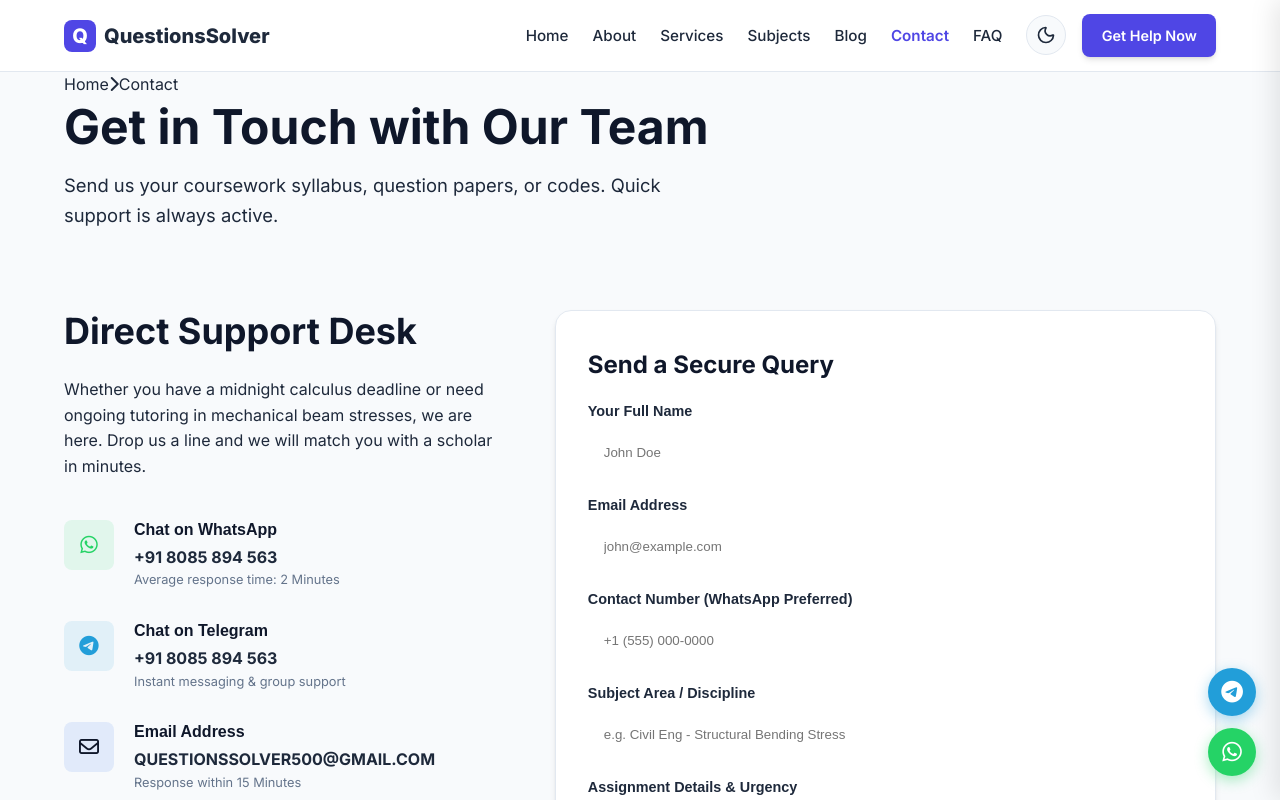
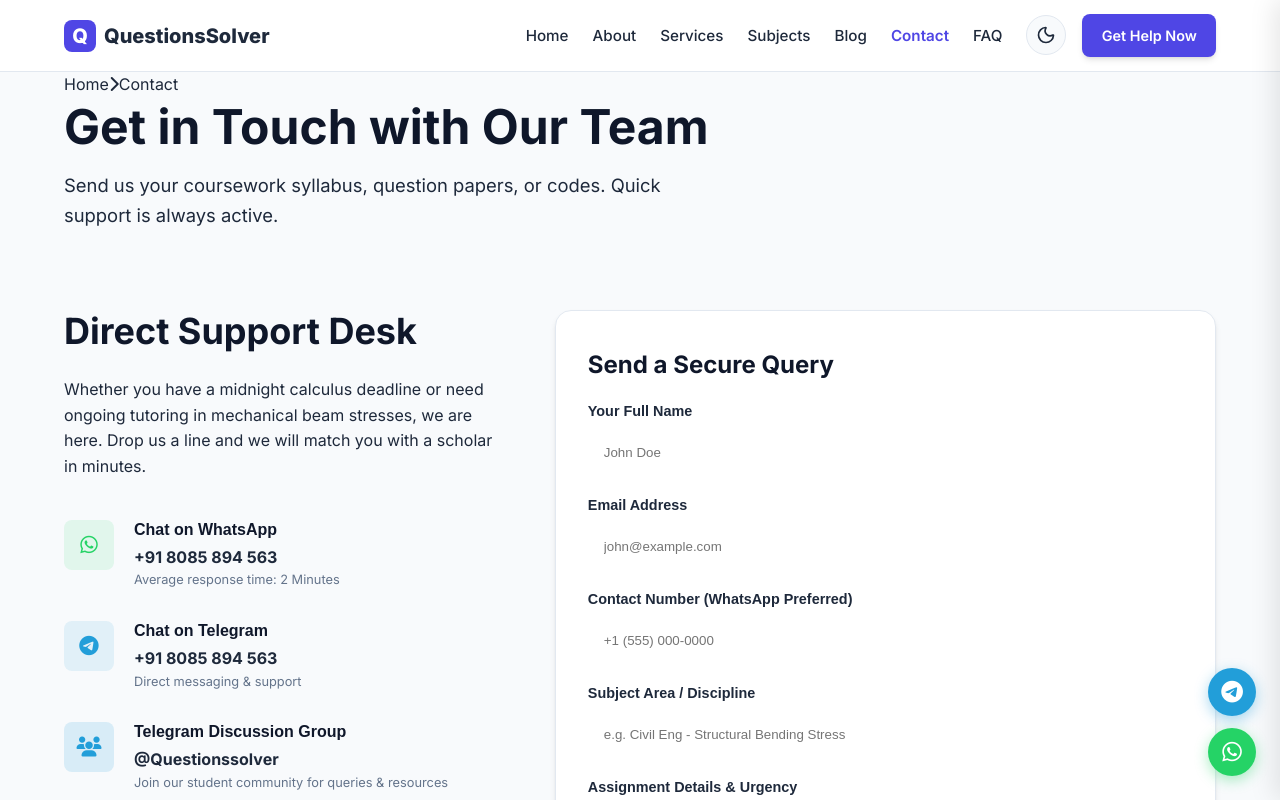
Before and after one commit to bmushtaq65-eng/QuestionsSolver, a React (Vite) app: page /contact in a window 1280 px wide. Shown: the top 800 px of the page. Built offline with nearby package versions, Linux system fonts and the light colour scheme.

Commit message:
Add Telegram group https://t.me/Questionssolver in src/pages/Contact.tsx

```diff
--- a/src/pages/Contact.tsx
+++ b/src/pages/Contact.tsx
@@ -41,7 +41,18 @@ export default function Contact() {
                           <div>
                               <h5 style={{ fontFamily: "'Outfit', sans-serif", fontSize: '1rem', marginBottom: '6px' }}>Chat on Telegram</h5>
                               <a href="https://t.me/+918085894563" target="_blank" rel="noopener noreferrer" style={{ fontWeight: 700, color: 'var(--text-primary)', marginTop: '4px', textDecoration: 'none', display: 'block' }}>+91 8085 894 563</a>
-                              <p style={{ fontSize: '0.8rem', color: 'var(--text-muted)' }}>Instant messaging & group support</p>
+                              <p style={{ fontSize: '0.8rem', color: 'var(--text-muted)' }}>Direct messaging & support</p>
+                          </div>
+                      </div>
+
+                      <div style={{ display: 'flex', alignItems: 'flex-start', gap: '20px', marginBottom: '30px' }}>
+                          <div className="flex-center" style={{ width: '50px', height: '50px', borderRadius: 'var(--radius-md)', background: 'rgba(34, 158, 217, 0.15)', color: '#229ED9', fontSize: '1.25rem', flexShrink: 0 }}>
+                              <i className="fa-solid fa-users"></i>
+                          </div>
+                          <div>
+                              <h5 style={{ fontFamily: "'Outfit', sans-serif", fontSize: '1rem', marginBottom: '6px' }}>Telegram Discussion Group</h5>
+                              <a href="https://t.me/Questionssolver" target="_blank" rel="noopener noreferrer" style={{ fontWeight: 700, color: 'var(--text-primary)', marginTop: '4px', textDecoration: 'none', display: 'block' }}>@Questionssolver</a>
+                              <p style={{ fontSize: '0.8rem', color: 'var(--text-muted)' }}>Join our student community for queries & resources</p>
                           </div>
                       </div>
 
```
